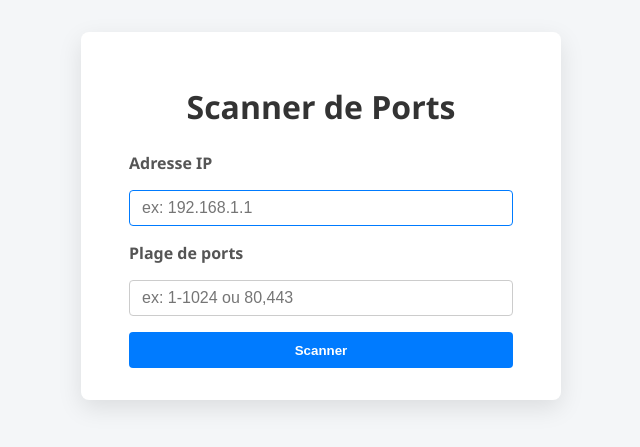
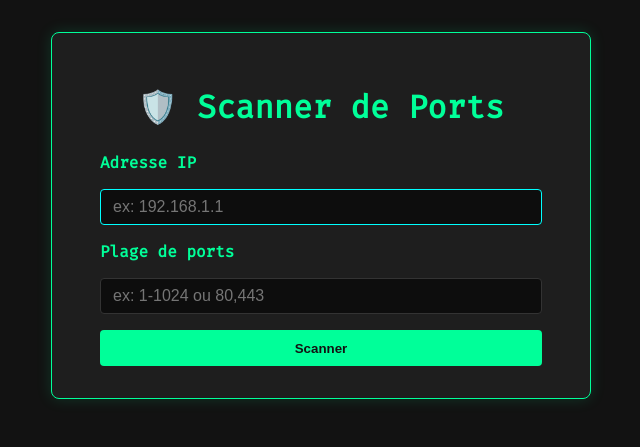
Before and after one commit to Asiel9/port-scanner-web, a Flask app: page / in a window 1280 px wide. Shown: the top 447 px of the page, without its empty margins (319-959 px from the left). Run offline with Flask 3, Linux system fonts and the light colour scheme.

Commit message:
Mise à jour Port

```diff
--- a/templates/index.html
+++ b/templates/index.html
@@ -4,39 +4,43 @@
 <head>
     <meta charset="utf-8" />
     <meta name="viewport" content="width=device-width, initial-scale=1" />
-    <title>Scanner de Ports</title>
+    <title>🛡️ Port Scanner Web</title>
+    <link href="https://fonts.googleapis.com/css2?family=Fira+Code&display=swap" rel="stylesheet">
     <style>
         * {
             box-sizing: border-box;
         }
 
         body {
-            font-family: "Segoe UI", Tahoma, Geneva, Verdana, sans-serif;
-            background: #f4f6f8;
+            font-family: 'Fira Code', monospace;
+            background: #121212;
+            color: #00ff99;
             margin: 0;
             padding: 0;
         }
 
         nav {
-            background-color: #e3f2fd;
+            background-color: #1e1e2f;
             padding: 1rem 2rem;
-            color: #0d47a1;
+            color: #00ffff;
             font-weight: 600;
             text-align: center;
+            text-shadow: 0 0 5px #00ffff;
         }
 
         .container {
-            max-width: 480px;
+            max-width: 540px;
             margin: 2rem auto;
-            background: white;
+            background: #1e1e1e;
             padding: 2rem 3rem;
             border-radius: 8px;
-            box-shadow: 0 8px 24px rgb(0 0 0 / 0.1);
+            border: 1px solid #00ff99;
+            box-shadow: 0 0 15px rgba(0, 255, 153, 0.15);
         }
 
         h1 {
             margin-bottom: 1.5rem;
-            color: #333;
+            color: #00ff99;
             text-align: center;
         }
 
@@ -48,37 +52,40 @@
 
         label {
             font-weight: 600;
-            color: #555;
+            color: #00ff99;
         }
 
         input[type="text"] {
             padding: 0.5rem 0.75rem;
             font-size: 1rem;
-            border: 1px solid #ccc;
+            border: 1px solid #333;
             border-radius: 4px;
+            background-color: #0d0d0d;
+            color: #00ff99;
         }
 
         input[type="text"]:focus {
             outline: none;
-            border-color: #007bff;
+            border-color: #00ffff;
         }
 
         button {
             padding: 0.65rem 1rem;
-            background-color: #007bff;
+            background-color: #00ff99;
             border: none;
             border-radius: 4px;
-            color: white;
-            font-weight: 600;
+            color: #121212;
+            font-weight: bold;
             cursor: pointer;
         }
 
         button:hover {
-            background-color: #0056b3;
+            background-color: #00ffff;
+            color: #121212;
         }
 
         .error {
-            color: #d9534f;
+            color: #ff4d4d;
             margin-top: 1rem;
             font-weight: 600;
         }
@@ -93,19 +100,19 @@
         th,
         td {
             padding: 0.5rem 0.75rem;
-            border: 1px solid #ddd;
+            border: 1px solid #333;
+            color: #00ff99;
         }
 
         th {
-            background-color: #f0f0f0;
-            color: #333;
+            background-color: #252525;
         }
 
         pre {
             white-space: pre-wrap;
             word-wrap: break-word;
             margin: 0;
-            font-family: "Consolas", monospace;
+            font-family: 'Fira Code', monospace;
             font-size: 0.9rem;
         }
     </style>
@@ -115,13 +122,13 @@
 
     {% if results %}
     <nav>
-        🔍 Scan terminé : {{ results | length }} ports analysés —
-        {{ results | selectattr('state', 'equalto', 'ouvert') | list | length }} port(s) ouvert(s)
+        🔍 Scan de {{ ip }} — {{ results | length }} ports analysés —
+        {{ results | selectattr('state', 'equalto', 'ouvert') | list | length }} port(s) ouvert(s) — {{ date_scan }}
     </nav>
     {% endif %}
 
     <div class="container">
-        <h1>Scanner de Ports</h1>
+        <h1>🛡️ Scanner de Ports</h1>
 
         <form method="post" novalidate>
             <label for="ip">Adresse IP</label>
@@ -152,7 +159,9 @@
                 <tr>
                     <td>{{ r.port }}</td>
                     <td>{{ r.proto }}</td>
-                    <td>{{ r.state }}</td>
+                    <td>
+                        {% if r.state == 'ouvert' %}🔓{% else %}🔒{% endif %} {{ r.state }}
+                    </td>
                     <td>
                         <pre>{{ r.banner }}</pre>
                     </td>
```
